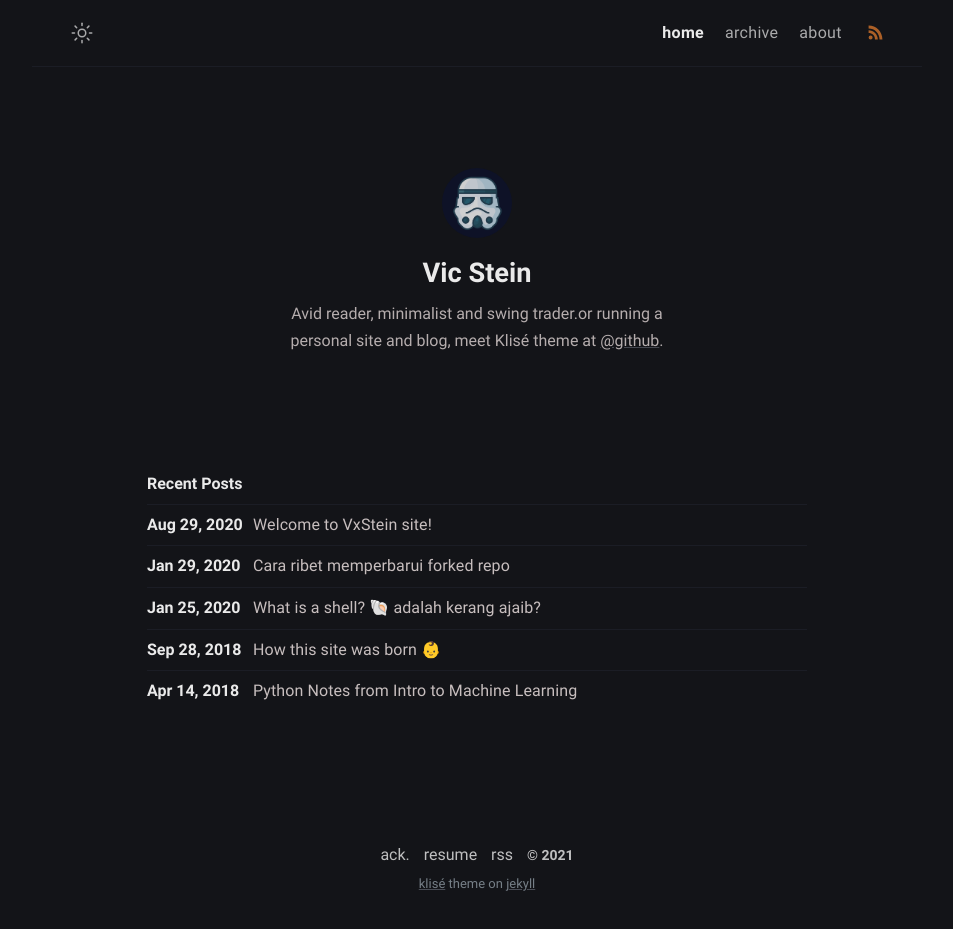
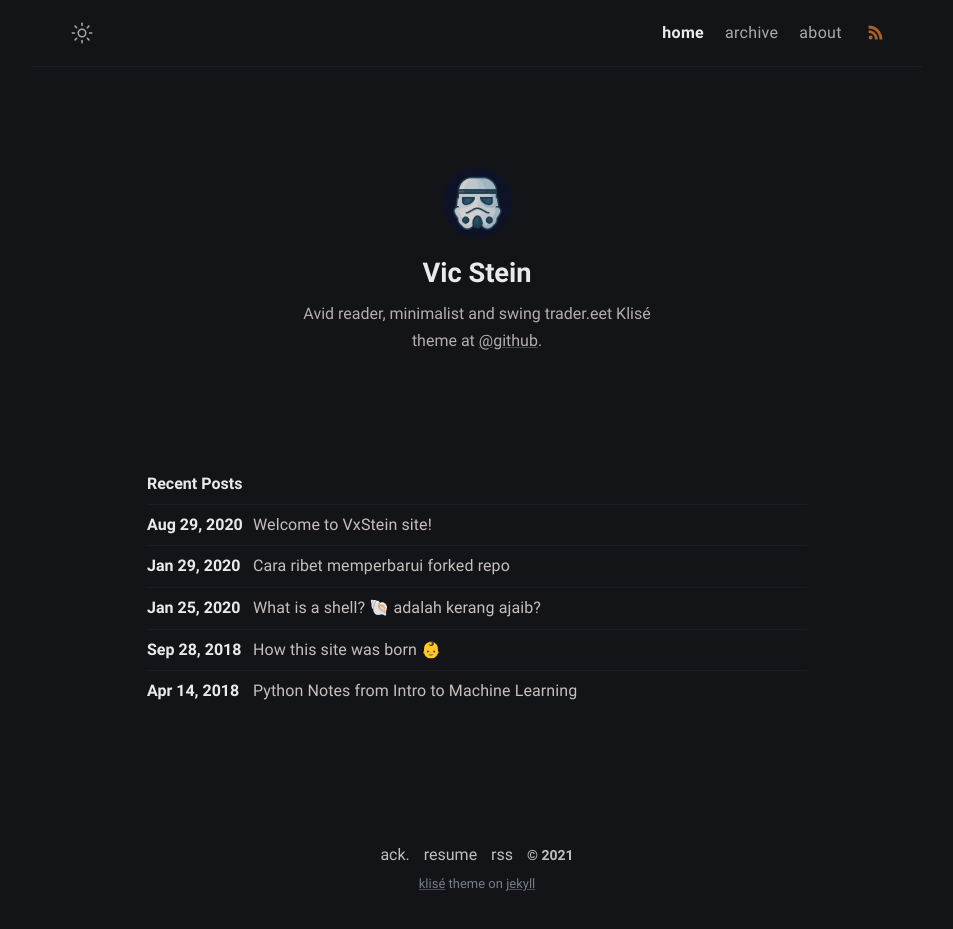
Before and after one commit to vxstein/vxstein.github.io, a Jekyll site: the page built from index.md, in a window 1280 px wide. Shown: the whole page, without its empty margins (163-1116 px from the left). Built offline with Jekyll 4.4.1, drawn with Linux system fonts in a browser that asks for light colours.

Commit message:
_config.yml: updated bio in author

```diff
--- a/_config.yml
+++ b/_config.yml
@@ -11,9 +11,9 @@ mode: dark
 author:
   name: Vic Stein
   bio: >-
-    Avid reader, minimalist and swing trader.or running a personal site and
-    blog,  meet Klisé theme at <a href="https://github.com/piharpi/jekyll-klise"
-    target="_blank" rel="noopener">@github</a>.
+    Avid reader, minimalist and swing trader.eet Klisé theme at <a
+    href="https://github.com/piharpi/jekyll-klise" target="_blank"
+    rel="noopener">@github</a>.
   username: username
   github: vxstein
   twitter: twitter_username
```
